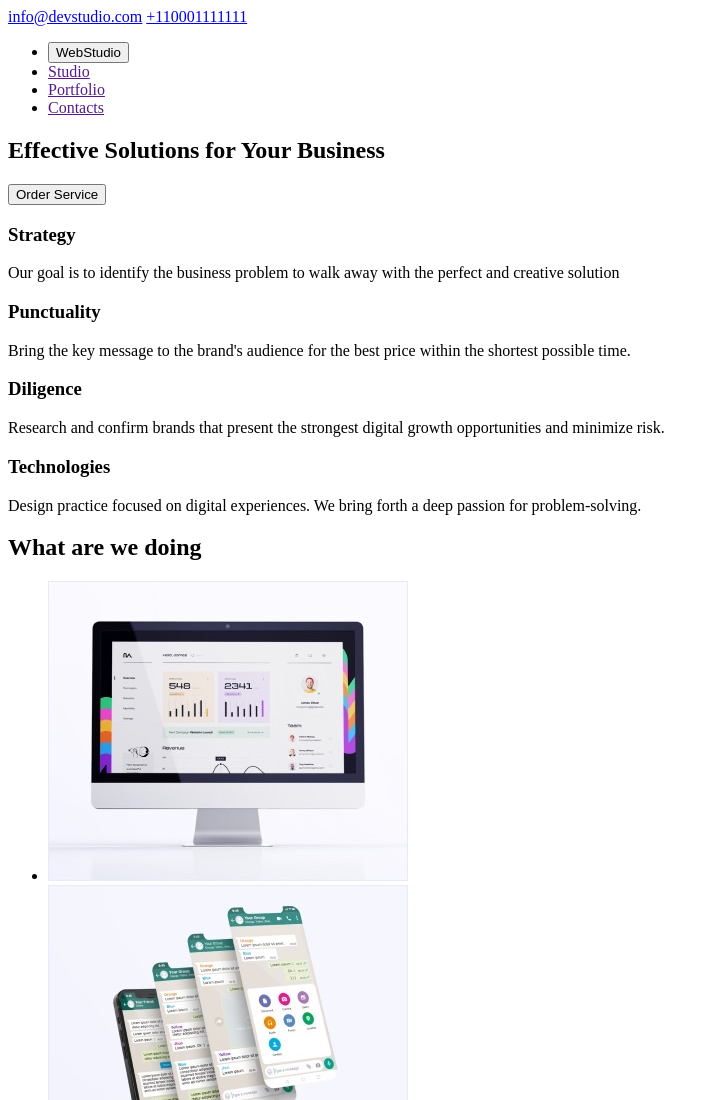
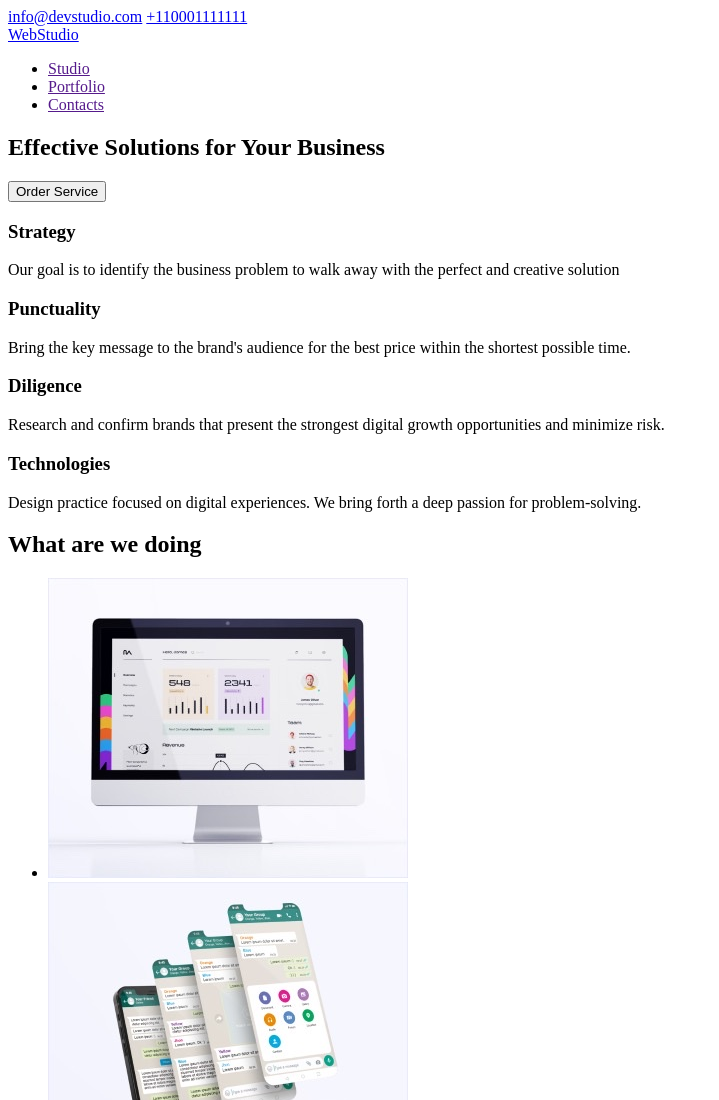
Before and after one commit to Vlad3039/goit-markup-hw-01, a plain HTML site: page index.html in a window 1280 px wide. Shown: the top 1100 px of the page, without its empty margins (0-719 px from the left). Drawn offline with Linux system fonts and the light colour scheme.

Commit message:
added nav 2

```diff
--- a/index.html
+++ b/index.html
@@ -11,17 +11,16 @@
       <nav class="menu">
         <a href="mailto:info@devstudio.com">info@devstudio.com</a>
         <a href="tel:+110001111111">+110001111111</a>
+
+        <nav>
+        <a href="./index.html"> WebStudio</a>
         <ul>
-        <li>
-          <button  type="button">
-            WebStudio
-        </button>
-           </li>
+
         <li><a href="">Studio</a></li>
         <li><a href="">Portfolio</a></li>
         <li><a href="">Contacts</a></li>
        </ul>
-
+      </nav>
   </nav>
 
     </header>
```
